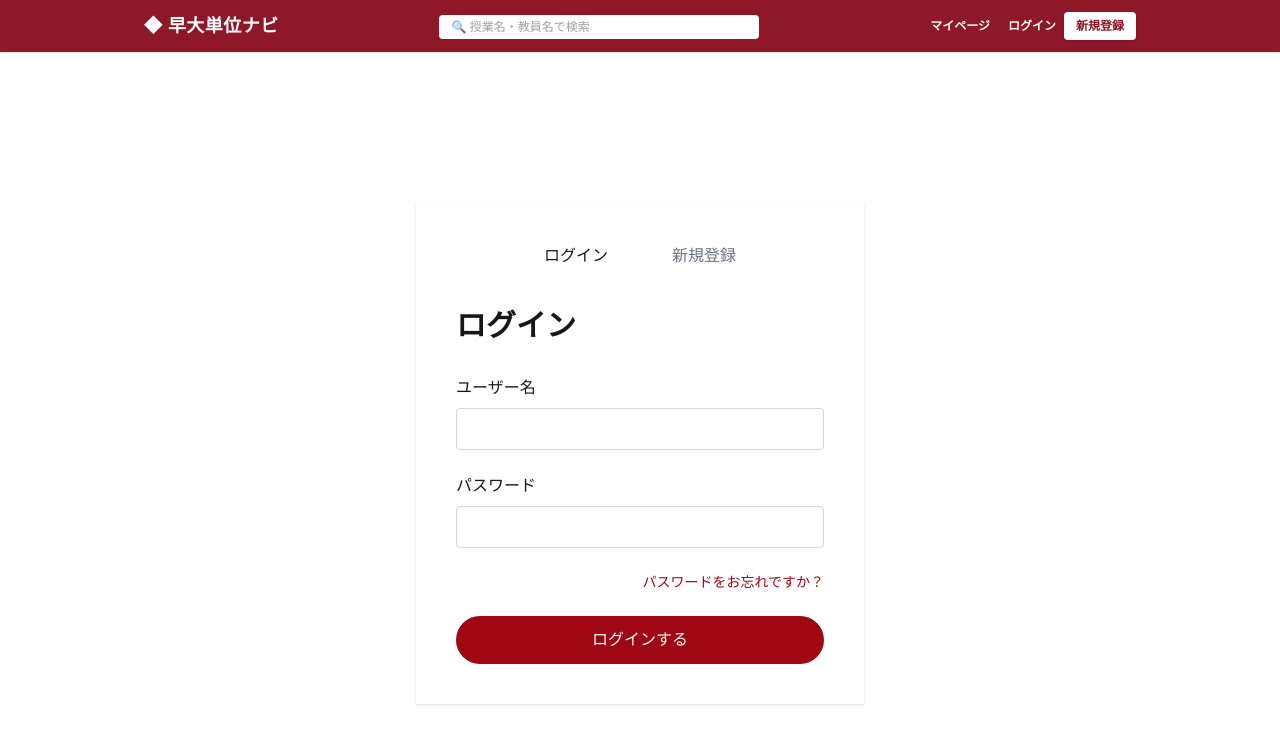
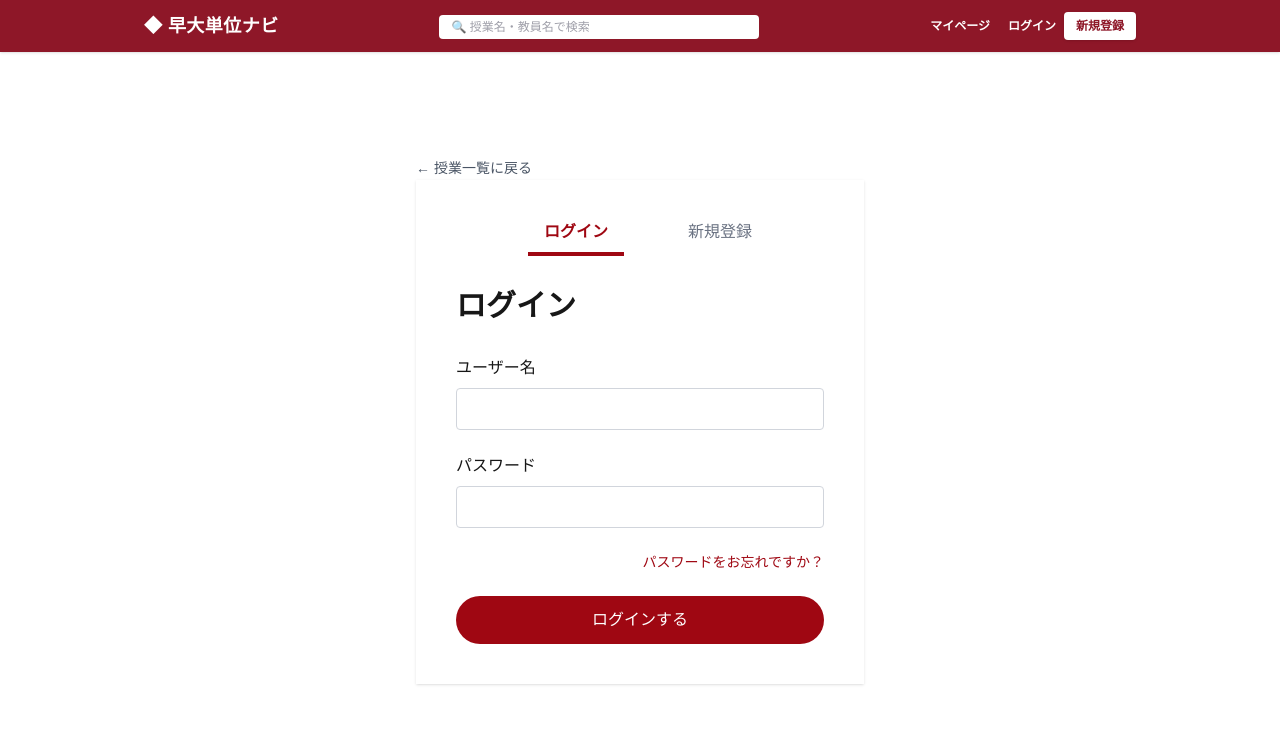
Before and after one commit to winc1980/phase3-teamA, a Next.js app: page /login in a window 1280 px wide. Shown: the top 744 px of the page. Built offline with nearby package versions, Linux system fonts and the light colour scheme.

Commit message:
ログイン画面修正

```diff
--- a/src/app/login/page.tsx
+++ b/src/app/login/page.tsx
@@ -3,9 +3,18 @@ import Link from "next/link";
 export default function LoginPage() {
   return (
       <main className="max-w-md mx-auto mt-20">
-          <div className="bg-white p-10 rouded-lg shadow mt-32">
+          <Link
+              href="/"
+              className="text-sm text-gray-600"
+          >
+              ← 授業一覧に戻る
+          </Link>
+          <div className="bg-white p-10 rouded-lg shadow">
             <div className="flex justify-center gap-16 mb-8">
-                  <Link href="/login">
+                  <Link
+                      href="/login"
+                      className="text-center w-24 border-b-4 border-red-800 pb-2 font-bold text-red-800"
+                  >
                       ログイン
                   </Link>
 
```
